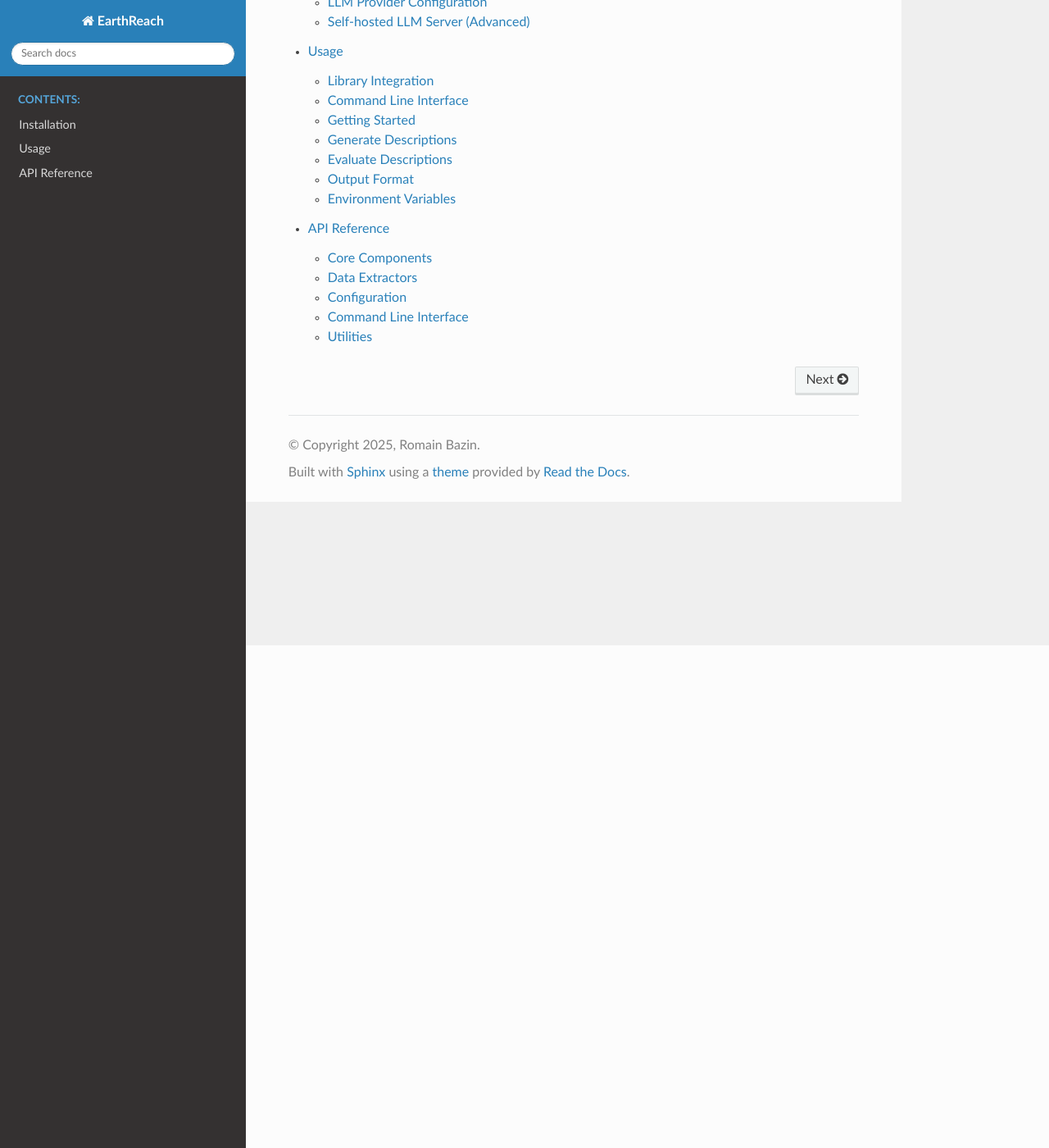
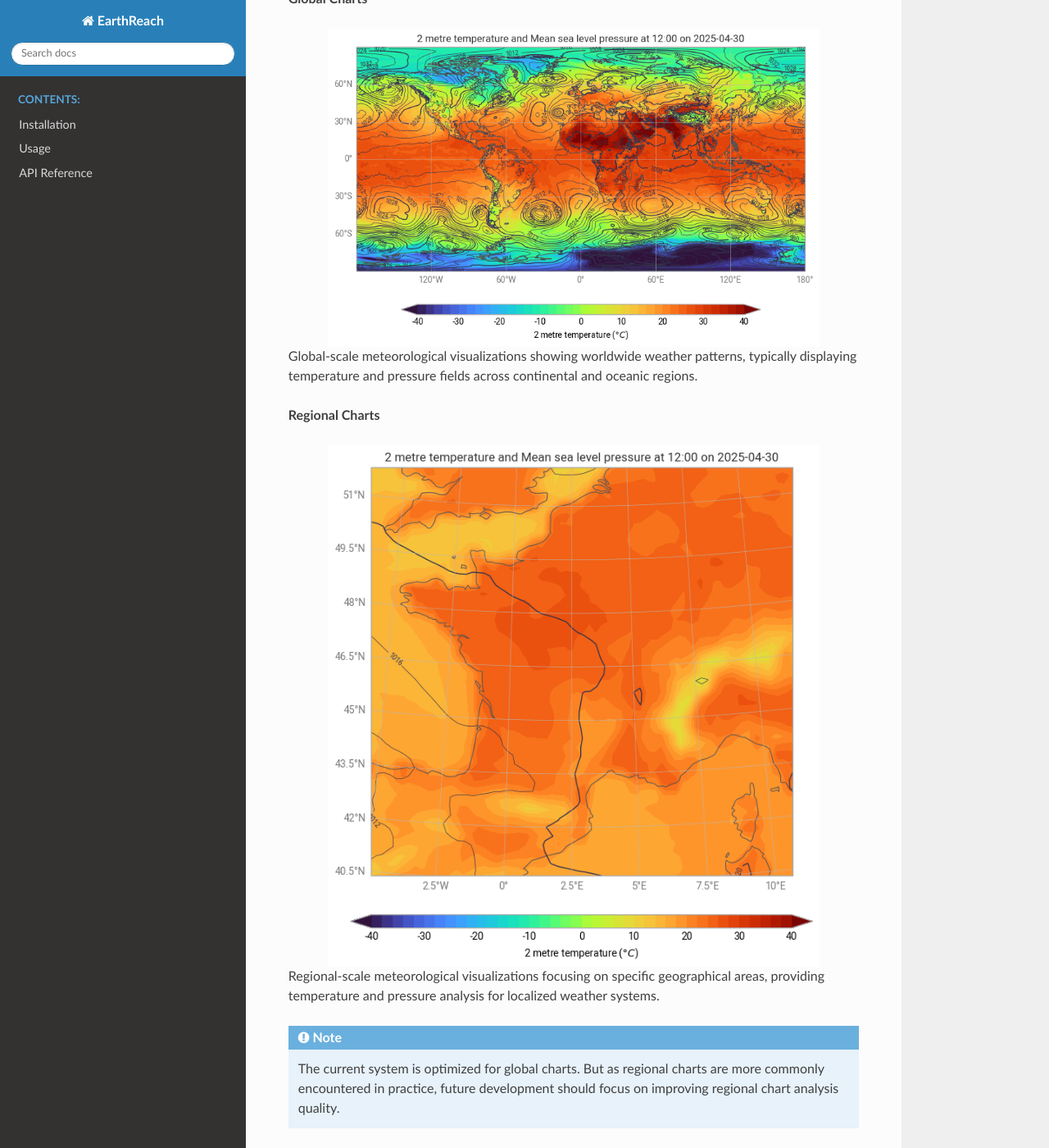
Before and after one commit to ECMWFCode4Earth/EarthReach, a Sphinx documentation site: the page built from docs/source/index.rst, in a window 1280 px wide and 1400 px high, scrolled down 613 px. Shown: the whole window at 82% size. Built offline with Sphinx 7.4.7 and the Read the Docs theme 3.1.0, drawn with Linux system fonts in a browser that asks for light colours; some of the changed text lies outside the part shown.

Commit message:
doc: adding example of supported charts

```diff
--- a/docs/source/index.rst
+++ b/docs/source/index.rst
@@ -1,16 +1,43 @@
 EarthReach documentation
 ========================
 
-|License: Apache 2.0|
+|Python 3.12| |License: Apache 2.0|
+
+.. |Python 3.12| image:: https://img.shields.io/badge/python-3.12-blue.svg
+   :target: https://www.python.org/downloads/release/python-3120/
 
 .. |License: Apache 2.0| image:: https://img.shields.io/badge/License-Apache%202.0-blue.svg
    :target: https://opensource.org/licenses/apache-2-0
-
 
 EarthReach is a Python library for generating natural language descriptions of meteorological data visualizations. The library extends **earthkit-plots** by providing automated text generation capabilities for weather charts, enabling programmatic conversion of visual data representations into structured textual descriptions.
 
 The system implements a dual-LLM architecture consisting of a generator agent and an evaluator agent. The generator creates initial descriptions from chart images and associated GRIB file metadata, while the evaluator assesses output quality across multiple criteria including scientific accuracy, coherence, and meteorological relevance. This iterative process continues until quality thresholds are met or maximum iterations are reached.
 
+Supported Chart Types
+---------------------
+
+EarthReach supports two primary types of weather charts, both requiring temperature and pressure data overlays:
+
+**Global Charts**
+
+.. image:: _static/example_global_chart.png
+   :alt: Example global weather chart
+   :align: center
+   :width: 600px
+
+Global-scale meteorological visualizations showing worldwide weather patterns, typically displaying temperature and pressure fields across continental and oceanic regions.
+
+**Regional Charts**
+
+.. image:: _static/example_regional_chart.png
+   :alt: Example regional weather chart
+   :align: center
+   :width: 600px
+
+Regional-scale meteorological visualizations focusing on specific geographical areas, providing temperature and pressure analysis for localized weather systems.
+
+.. note::
+   The current system is optimized for global charts. But as regional charts are more commonly encountered in practice, future development should focus on improving regional chart analysis quality.
 
 .. toctree::
    :maxdepth: 2
```
Also changed, not shown: docs/source/_static/example_global_chart.png (added), docs/source/_static/example_regional_chart.png (added), 2 other files.
